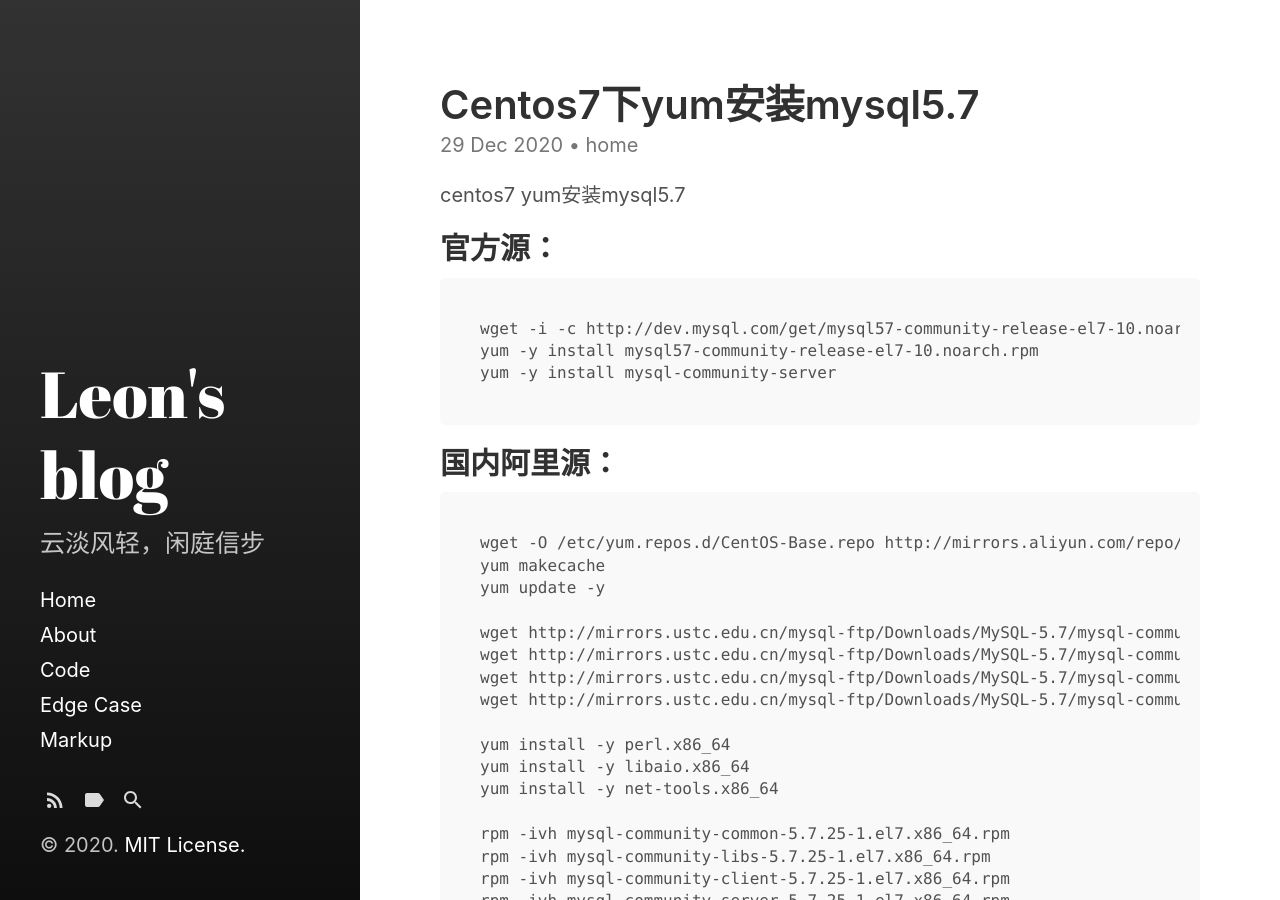
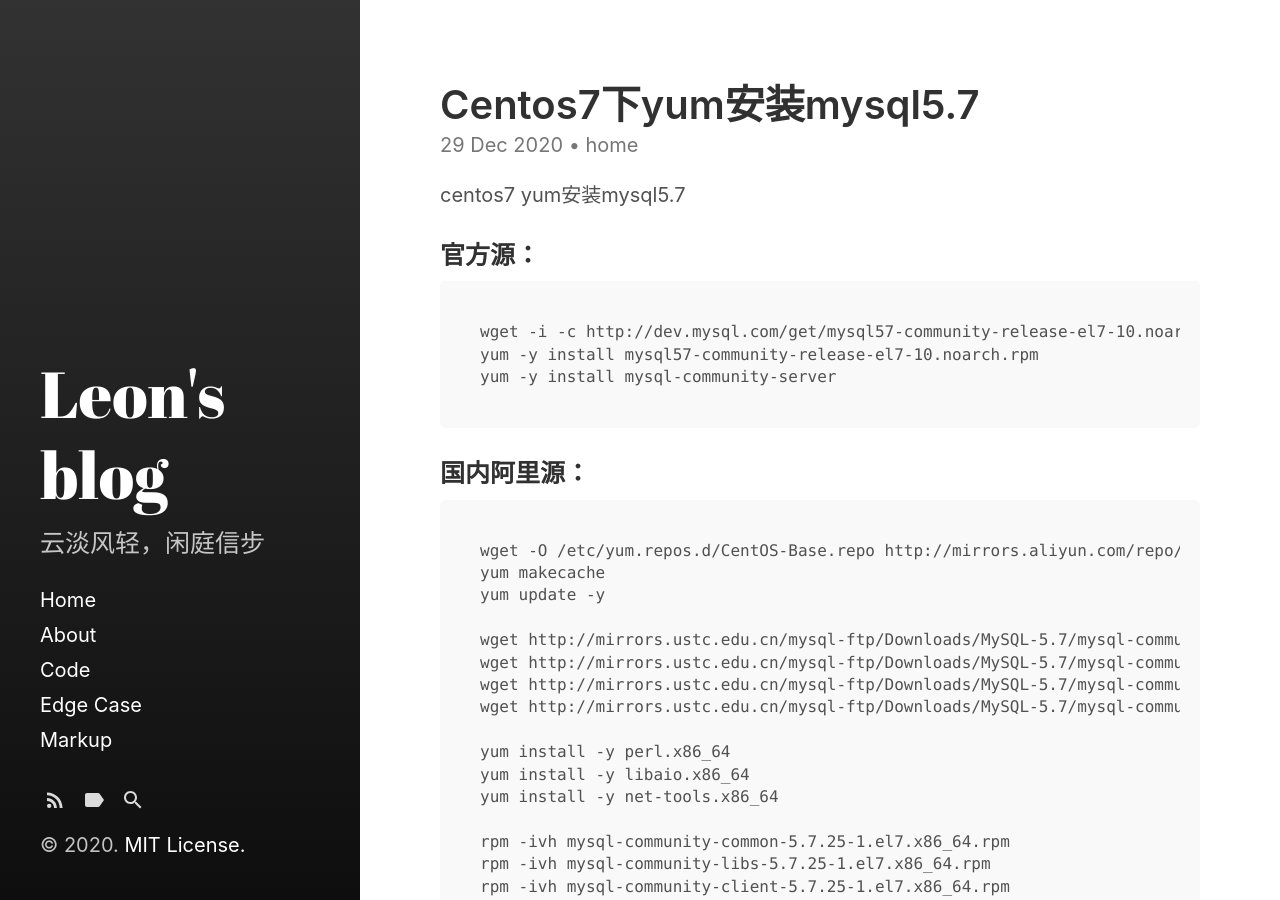
Before and after one commit to WnLeon/blog, a Jekyll site: the page built from _posts/2020-12-29-Centos7下Yum安装Mysql5.7的方式.md, in a window 1280 px wide and 900 px high. Built offline with Jekyll 4.4.1, drawn with Linux system fonts in a browser that asks for light colours.

````diff
--- a/_posts/2020-12-29-Centos7下Yum安装Mysql5.7的方式.md
+++ b/_posts/2020-12-29-Centos7下Yum安装Mysql5.7的方式.md
@@ -6,11 +6,10 @@ tags: "mysql "
 excerpt_separator: <!--more-->
 ---
 
+centos7 yum安装mysql5.7
+<!--more-->
 
-<!--more-->
-centos7 yum安装mysql5.7
-
-## 官方源：
+### 官方源：
 ```
 wget -i -c http://dev.mysql.com/get/mysql57-community-release-el7-10.noarch.rpm
 yum -y install mysql57-community-release-el7-10.noarch.rpm
@@ -18,7 +17,7 @@ yum -y install mysql-community-server
 ```
 
 
-## 国内阿里源：
+### 国内阿里源：
 ```
 wget -O /etc/yum.repos.d/CentOS-Base.repo http://mirrors.aliyun.com/repo/Centos-7.repo
 yum makecache
@@ -43,7 +42,7 @@ service mysqld.service restart
 
 grep 'temporary password' /var/log/mysqld.log
 ```
-## 国内腾讯源：
+### 国内腾讯源：
 ```
 vim /etc/yum.repos.d/mysql-community.repo
 
````
